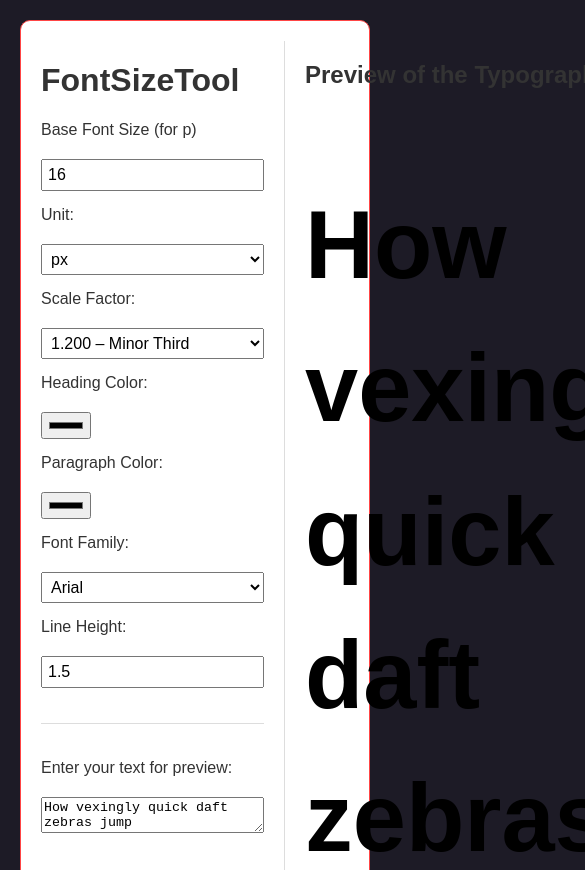
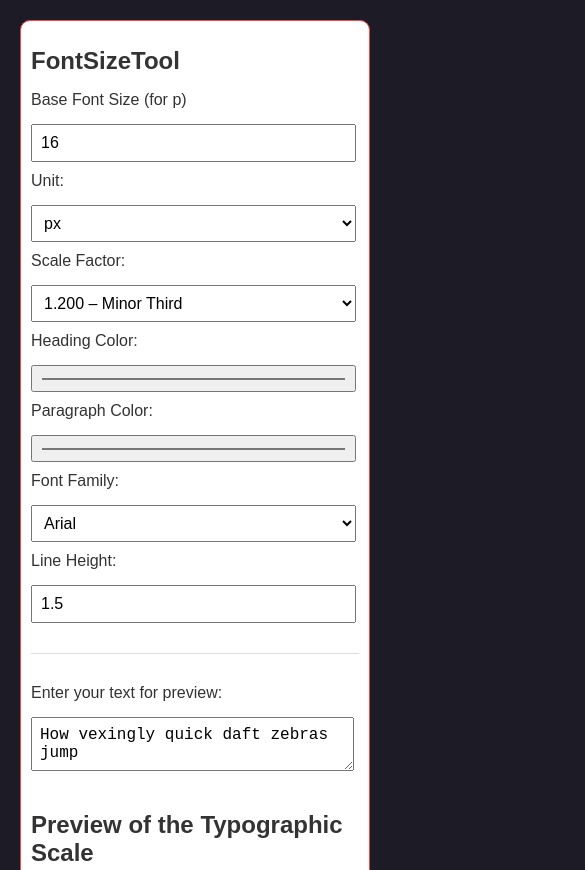
Before and after one commit to OscuroSignoreI/FontSizeTool, a plain HTML site: page index.html in a window 390 px wide. Shown: the top 870 px of the page, 585 px wide, since content can reach past the window. Drawn offline with Linux system fonts and the light colour scheme.

Commit message:
Aggiunto layout mobile

```diff
--- a/assets/css/style.css
+++ b/assets/css/style.css
@@ -40,7 +40,7 @@ label {
     margin-bottom: 5px;
 }
 
-input, select {
+input, select, textarea {
     padding: 5px;
     font-size: 16px;
 }
@@ -85,3 +85,56 @@ hr {
     border: 0;
     border-top: 1px solid #ddd;
 }
+
+@media (max-width: 1024px) {
+    .container {
+        flex-direction: column;
+        padding: 10px;
+    }
+
+    .settings {
+        flex-basis: 100%;
+        padding-right: 0;
+        border-right: none;
+        margin-bottom: 20px;
+    }
+
+    .preview {
+        flex-basis: 100%;
+        padding-left: 0;
+    }
+}
+
+@media (max-width: 768px) {
+    .container {
+        padding: 10px;
+    }
+
+    .controls {
+        gap: 10px;
+    }
+
+    input, textarea {
+        font-size: 1rem;
+        padding: 8px;
+        width: 93%;
+    }
+
+    input[type="color"]{
+        width: 99%;
+    }
+
+    select{
+        font-size: 1rem;
+        padding: 8px;
+        width: 99%;
+    }
+
+    h1, h2 {
+        font-size: 1.5rem;
+    }
+
+    #generatedCSS {
+        width: 93%;
+    }
+}
```
